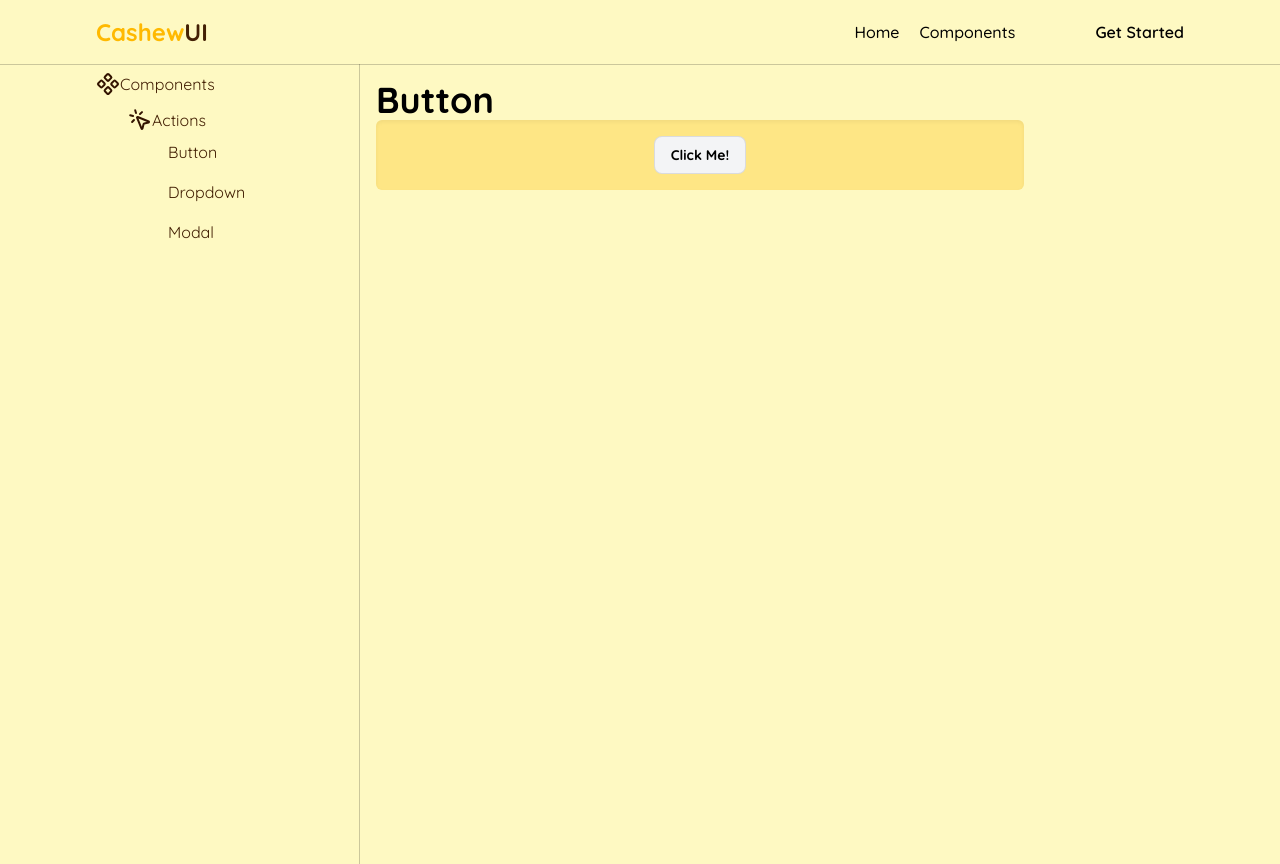
After one commit to DaleStack/CashewUI, a Django app: page /docs/components/buttons/ in a window 1280 px wide. The commit adds this page. Run offline with Django 5.2, Linux system fonts and the light colour scheme; some libraries are stand-ins or nearby versions.

Commit message:
First button

```diff
--- a/documentation/templates/documentation/base.html
+++ b/documentation/templates/documentation/base.html
@@ -15,9 +15,19 @@
 
 	<body class="bg-yellow-100" style="font-family: 'Quicksand', serif; font-weight: 400; font-style: normal;">
 		{% include 'documentation/const/navbar.html' %}
-		{% include 'documentation/const/sidebar.html' %}
-        {% block content %}
 
-        {% endblock %}
+	<div class="flex h-screen">
+    <!-- Sidebar -->
+		<div>
+			{% include 'documentation/const/sidebar.html' %}
+		</div>
+
+			<!-- Main Content -->
+		<div class="flex-1 p-4">
+			{% block content %}
+			{% endblock %}
+		</div>
+	</div>
+
 	</body>
 </html>
--- a/documentation/templates/documentation/const/sidebar.html
+++ b/documentation/templates/documentation/const/sidebar.html
@@ -1,5 +1,5 @@
 {% load static %}
-<div class="left-0 h-screen w-90 pl-2 pr-4 lg:pl-24 border-r border-black/20 text-yellow-950 py-2">
+<div class="hidden md:block h-screen w-60 lg:w-90 pl-2 pr-4 lg:pl-24 border-r border-black/20 text-yellow-950 py-2">
     <div>
         <div class="flex mb-3 items-center">
             <img src="{% static 'documentation/images/Component.svg' %}" alt="component">
@@ -12,7 +12,7 @@
         </div>
 
         <div class="ml-18 flex flex-col justify-center">
-            <a class=" py-2 rounded-lg hover:bg-yellow-600 hover:text-white duration-500" href="">
+            <a class=" py-2 rounded-lg hover:bg-yellow-600 hover:text-white duration-500" href="{% url 'button_view' %}">
                 Button
             </a>
             <a class=" py-2 rounded-lg hover:bg-yellow-600 hover:text-white duration-500" href="">
--- /dev/null
+++ b/documentation/templates/documentation/pages/button.html
@@ -0,0 +1,21 @@
+{% extends "documentation/base.html" %}
+
+{% block content %}
+   <div class="pr-60">
+       <div>
+            <p class="text-4xl font-bold">Button</p>
+       </div>
+       <div>
+            <!--DEFAULT BUTTON-->
+            <div class="bg-amber-200 shadow-inner text-white p-4 rounded-md flex items-center justify-center">
+                <button class="ch-btn">Click Me!</button>
+
+            </div>
+            <!--
+            <pre class="bg-gray-900 text-white p-4 rounded-md"><code>
+                    &lt;button class="btn"&gt;Click Me!&lt;/button&gt;
+                </code></pre>
+                -->
+       </div>
+   </div>
+{% endblock  %}
--- a/documentation/urls.py
+++ b/documentation/urls.py
@@ -1,6 +1,7 @@
 from django.urls import path
-from .views import components_view
+from .views import components_view, button_view
 
 urlpatterns = [
-    path('components', components_view, name='components_view')
+    path('components/', components_view, name='components_view'),
+    path('components/buttons/', button_view, name='button_view'),
 ]
--- a/documentation/views.py
+++ b/documentation/views.py
@@ -3,3 +3,8 @@ from django.shortcuts import render
 # Create your views here.
 def components_view(request):
     return render(request, 'documentation/components.html')
+
+
+#BUTTON COMPONENT
+def button_view(request):
+    return render(request, 'documentation/pages/button.html')
--- a/theme/static/css/dist/styles.css
+++ b/theme/static/css/dist/styles.css
@@ -8,22 +8,23 @@
     --font-serif: ui-serif, Georgia, Cambria, "Times New Roman", Times, serif;
     --font-mono: ui-monospace, SFMono-Regular, Menlo, Monaco, Consolas, "Liberation Mono",
       "Courier New", monospace;
+    --color-amber-200: oklch(92.4% 0.12 95.746);
     --color-amber-400: oklch(82.8% 0.189 84.429);
     --color-yellow-100: oklch(97.3% 0.071 103.193);
-    --color-yellow-500: oklch(79.5% 0.184 86.047);
     --color-yellow-600: oklch(68.1% 0.162 75.834);
-    --color-yellow-700: oklch(55.4% 0.135 66.442);
-    --color-yellow-900: oklch(42.1% 0.095 57.708);
     --color-yellow-950: oklch(28.6% 0.066 53.813);
-    --color-blue-200: oklch(88.2% 0.059 254.128);
-    --color-blue-500: oklch(62.3% 0.214 259.815);
     --color-gray-50: oklch(98.5% 0.002 247.839);
-    --color-gray-200: oklch(92.8% 0.006 264.531);
+    --color-gray-100: oklch(96.7% 0.003 264.542);
+    --color-gray-900: oklch(21% 0.034 264.665);
     --color-black: #000;
     --color-white: #fff;
     --spacing: 0.25rem;
+    --text-sm: 0.875rem;
+    --text-sm--line-height: calc(1.25 / 0.875);
     --text-2xl: 1.5rem;
     --text-2xl--line-height: calc(2 / 1.5);
+    --text-4xl: 2.25rem;
+    --text-4xl--line-height: calc(2.5 / 2.25);
     --text-5xl: 3rem;
     --text-5xl--line-height: 1;
     --font-weight-bold: 700;
@@ -274,20 +248,14 @@
   .min-h-full {
     min-height: 100%;
   }
-  .w-40 {
-    width: calc(var(--spacing) * 40);
-  }
   .w-60 {
     width: calc(var(--spacing) * 60);
   }
   .w-64 {
     width: calc(var(--spacing) * 64);
   }
-  .w-90 {
-    width: calc(var(--spacing) * 90);
-  }
-  .w-full {
-    width: 100%;
+  .flex-1 {
+    flex: 1;
   }
   .flex-col {
     flex-direction: column;
@@ -329,22 +297,14 @@
       border-color: color-mix(in oklab, var(--color-black) 20%, transparent);
     }
   }
-  .border-black\/30 {
-    border-color: color-mix(in srgb, #000 30%, transparent);
-  }
-  @supports (color: color-mix(in lab, red, red)) {
-    .border-black\/30 {
-      border-color: color-mix(in oklab, var(--color-black) 30%, transparent);
-    }
-  }
-  .bg-blue-200 {
-    background-color: var(--color-blue-200);
+  .bg-amber-200 {
+    background-color: var(--color-amber-200);
   }
   .bg-gray-50 {
     background-color: var(--color-gray-50);
   }
-  .bg-gray-200 {
-    background-color: var(--color-gray-200);
+  .bg-gray-900 {
+    background-color: var(--color-gray-900);
   }
   .bg-yellow-100 {
     background-color: var(--color-yellow-100);
@@ -361,17 +321,14 @@
   .py-4 {
     padding-block: calc(var(--spacing) * 4);
   }
-  .pr-2 {
-    padding-right: calc(var(--spacing) * 2);
-  }
   .pr-4 {
     padding-right: calc(var(--spacing) * 4);
   }
+  .pr-60 {
+    padding-right: calc(var(--spacing) * 60);
+  }
   .pl-2 {
     padding-left: calc(var(--spacing) * 2);
-  }
-  .pl-25 {
-    padding-left: calc(var(--spacing) * 25);
   }
   .font-serif {
     font-family: var(--font-serif);
@@ -379,6 +336,10 @@
   .text-2xl {
     font-size: var(--text-2xl);
     line-height: var(--tw-leading, var(--text-2xl--line-height));
+  }
+  .text-4xl {
+    font-size: var(--text-4xl);
+    line-height: var(--tw-leading, var(--text-4xl--line-height));
   }
   .text-5xl {
     font-size: var(--text-5xl);
@@ -399,11 +360,15 @@
   .text-amber-400 {
     color: var(--color-amber-400);
   }
-  .text-blue-200 {
-    color: var(--color-blue-200);
+  .text-white {
+    color: var(--color-white);
   }
   .text-yellow-950 {
     color: var(--color-yellow-950);
+  }
+  .shadow-inner {
+    --tw-shadow: inset 0 2px 4px 0 var(--tw-shadow-color, rgb(0 0 0 / 0.05));
+    box-shadow: var(--tw-inset-shadow), var(--tw-inset-ring-shadow), var(--tw-ring-offset-shadow), var(--tw-ring-shadow), var(--tw-shadow);
   }
   .outline {
     outline-style: var(--tw-outline-style);
@@ -436,18 +392,13 @@
     }
   }
   @media (hover: hover) {
-    .hover\:bg-yellow-700:hover {
-      background-color: var(--color-yellow-700);
+    .hover\:text-white:hover {
+      color: var(--color-white);
     }
   }
-  @media (hover: hover) {
-    .hover\:bg-yellow-900:hover {
-      background-color: var(--color-yellow-900);
-    }
-  }
-  @media (hover: hover) {
-    .hover\:text-white:hover {
-      color: var(--color-white);
+  @media (width >= 48rem) {
+    .md\:block {
+      display: block;
     }
   }
   @media (width >= 48rem) {
@@ -458,6 +409,11 @@
   @media (width >= 48rem) {
     .md\:hidden {
       display: none;
+    }
+  }
+  @media (width >= 64rem) {
+    .lg\:w-90 {
+      width: calc(var(--spacing) * 90);
     }
   }
   @media (width >= 64rem) {
@@ -477,23 +433,39 @@
       padding-left: calc(var(--spacing) * 24);
     }
   }
-  @media (width >= 64rem) {
-    .lg\:pl-25 {
-      padding-left: calc(var(--spacing) * 25);
-    }
-  }
 }
 @import url('https://fonts.googleapis.com/css2?family=Alfa+Slab+One&family=Quicksand:wght@300..700&display=swap');
 @layer components {
-  .btn {
+  .ch-btn {
     display: inline-block;
-    border-radius: 0.25rem;
-    background-color: var(--color-blue-500);
+    cursor: pointer;
+    border-radius: var(--radius-lg);
+    border-style: var(--tw-border-style);
+    border-width: 1px;
+    border-color: color-mix(in srgb, #000 10%, transparent);
+  }
+  @supports (color: color-mix(in lab, red, red)) {
+    .ch-btn {
+      border-color: color-mix(in oklab, var(--color-black) 10%, transparent);
+    }
+  }
+  .ch-btn {
+    background-color: var(--color-gray-100);
     padding-inline: calc(var(--spacing) * 4);
     padding-block: calc(var(--spacing) * 2);
+    font-size: var(--text-sm);
+    line-height: var(--tw-leading, var(--text-sm--line-height));
     --tw-font-weight: var(--font-weight-bold);
     font-weight: var(--font-weight-bold);
-    color: var(--color-white);
+    color: var(--color-black);
+    --tw-shadow: 0 0 #0000;
+    box-shadow: var(--tw-inset-shadow), var(--tw-inset-ring-shadow), var(--tw-ring-offset-shadow), var(--tw-ring-shadow), var(--tw-shadow);
+  }
+  .ch-btn:active {
+    --tw-scale-x: 98%;
+    --tw-scale-y: 98%;
+    --tw-scale-z: 98%;
+    scale: var(--tw-scale-x) var(--tw-scale-y);
   }
 }
 @property --tw-space-x-reverse {
@@ -518,6 +490,71 @@
   syntax: "*";
   inherits: false;
 }
+@property --tw-shadow {
+  syntax: "*";
+  inherits: false;
+  initial-value: 0 0 #0000;
+}
+@property --tw-shadow-color {
+  syntax: "*";
+  inherits: false;
+}
+@property --tw-shadow-alpha {
+  syntax: "<percentage>";
+  inherits: false;
+  initial-value: 100%;
+}
+@property --tw-inset-shadow {
+  syntax: "*";
+  inherits: false;
+  initial-value: 0 0 #0000;
+}
+@property --tw-inset-shadow-color {
+  syntax: "*";
+  inherits: false;
+}
+@property --tw-inset-shadow-alpha {
+  syntax: "<percentage>";
+  inherits: false;
+  initial-value: 100%;
+}
+@property --tw-ring-color {
+  syntax: "*";
+  inherits: false;
+}
+@property --tw-ring-shadow {
+  syntax: "*";
+  inherits: false;
+  initial-value: 0 0 #0000;
+}
+@property --tw-inset-ring-color {
+  syntax: "*";
+  inherits: false;
+}
+@property --tw-inset-ring-shadow {
+  syntax: "*";
+  inherits: false;
+  initial-value: 0 0 #0000;
+}
+@property --tw-ring-inset {
+  syntax: "*";
+  inherits: false;
+}
+@property --tw-ring-offset-width {
+  syntax: "<length>";
+  inherits: false;
+  initial-value: 0px;
+}
+@property --tw-ring-offset-color {
+  syntax: "*";
+  inherits: false;
+  initial-value: #fff;
+}
+@property --tw-ring-offset-shadow {
+  syntax: "*";
+  inherits: false;
+  initial-value: 0 0 #0000;
+}
 @property --tw-outline-style {
   syntax: "*";
   inherits: false;
@@ -527,6 +564,21 @@
   syntax: "*";
   inherits: false;
 }
+@property --tw-scale-x {
+  syntax: "*";
+  inherits: false;
+  initial-value: 1;
+}
+@property --tw-scale-y {
+  syntax: "*";
+  inherits: false;
+  initial-value: 1;
+}
+@property --tw-scale-z {
+  syntax: "*";
+  inherits: false;
+  initial-value: 1;
+}
 @layer properties {
   @supports ((-webkit-hyphens: none) and (not (margin-trim: inline))) or ((-moz-orient: inline) and (not (color:rgb(from red r g b)))) {
     *, ::before, ::after, ::backdrop {
@@ -535,8 +587,25 @@
       --tw-leading: initial;
       --tw-font-weight: initial;
       --tw-tracking: initial;
+      --tw-shadow: 0 0 #0000;
+      --tw-shadow-color: initial;
+      --tw-shadow-alpha: 100%;
+      --tw-inset-shadow: 0 0 #0000;
+      --tw-inset-shadow-color: initial;
+      --tw-inset-shadow-alpha: 100%;
+      --tw-ring-color: initial;
+      --tw-ring-shadow: 0 0 #0000;
+      --tw-inset-ring-color: initial;
+      --tw-inset-ring-shadow: 0 0 #0000;
+      --tw-ring-inset: initial;
+      --tw-ring-offset-width: 0px;
+      --tw-ring-offset-color: #fff;
+      --tw-ring-offset-shadow: 0 0 #0000;
       --tw-outline-style: solid;
       --tw-duration: initial;
+      --tw-scale-x: 1;
+      --tw-scale-y: 1;
+      --tw-scale-z: 1;
     }
   }
 }
--- a/theme/static_src/src/styles.css
+++ b/theme/static_src/src/styles.css
@@ -12,7 +12,7 @@
 
 
 @layer components {
-  .btn {
-    @apply inline-block px-4 py-2 font-bold text-white bg-blue-500 rounded;
+  .ch-btn {
+    @apply inline-block shadow-none border border-black/10 bg-gray-100 px-4 py-2 font-bold text-black rounded-lg cursor-pointer text-sm active:scale-98 ;
   }
 }
```
Also changed, not shown: other parts of theme/static/css/dist/styles.css (+0 -36 lines).
